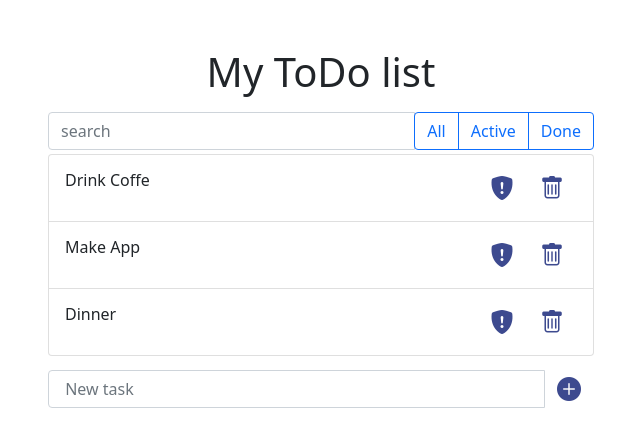
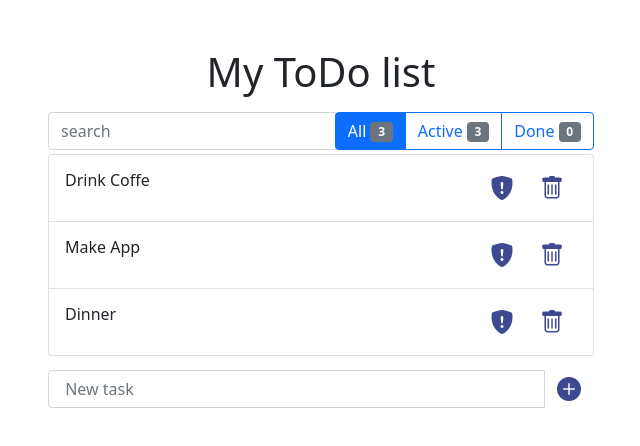
Before and after one commit to DimerDev/myReactApp, a React (Create React App) app: page / in a window 1280 px wide. Shown: the top 446 px of the page, without its empty margins (319-959 px from the left). Built offline with nearby package versions, Linux system fonts and the light colour scheme.

Commit message:
finish buttonGroupe, add badge and style

```diff
--- a/src/components/App/App.js
+++ b/src/components/App/App.js
@@ -73,7 +73,7 @@ const App = () => {
   };
   const {todoItems, filterItems, searchText} = todoData;
 
-  const buttonFilter = (buttonName) => {
+  const sortButton = (buttonName) => {
     updateState(undefined, buttonName, undefined);
   };
 
@@ -82,11 +82,11 @@ const App = () => {
     switch (filter) {
       case 'all':
         return items;
-      case 'active' :
+      case 'active':
         return items.filter((item) => !item.done);
-      case 'done' :
+      case 'done':
         return items.filter((item) => item.done);
-      default :
+      default:
         return items;
     };
   };
@@ -103,7 +103,8 @@ const App = () => {
           <div className="input-group mb-1">
             <SearchPanel />
             <ItemStatusButtons
-              onToggle={(buttonName) => buttonFilter(buttonName)} />
+              onToggle={(buttonName) => sortButton(buttonName)}
+              todos={todoData} />
           </div>
           <TodoList
             todos= {visibleItems}
--- a/src/components/ItemStatusButtons/ItemStatusButtons.js
+++ b/src/components/ItemStatusButtons/ItemStatusButtons.js
@@ -1,28 +1,49 @@
 
-const ItemStatusButtons = ({onToggle}) => {
+const ItemStatusButtons = ({onToggle, todos: {filterItems, todoItems}}) => {
 
    const buttons = [
-      {name: 'all', text: 'All', className: "btn btn-outline-primary"},
-      {name: 'active', text: 'Active', className: "btn btn-outline-primary"},
-      {name: 'done', text: 'Done', className: "btn btn-outline-primary"}
+      {name: 'all', text: 'All'},
+      {name: 'active', text: 'Active'},
+      {name: 'done', text: 'Done'}
    ];
 
+   const className = 'btn btn-outline-primary';
+   const activeItem = ' active';
+
+   const itemsCount = (buttonName) => {
+      const allItem =  todoItems.length;
+      const doneItem = todoItems.filter((item)=> item.done).length;
+      const activeItem = allItem - doneItem;
+      switch (buttonName) {
+         case 'all':
+            return allItem;
+         case 'active':
+            return activeItem;
+         case 'done':
+            return doneItem;
+         default:
+            return 0
+      }
+
+   };
 
    const handleClick = (event) => {
-      onToggle(event.target.name);
-   }
+      return onToggle(event.target.name)
+   };
 
-   const buttonGroup = buttons.map(item =>
+   const buttonGroup = buttons.map(item => {
+      return (
       <button
       type="button"
-      className={item.className}
+      className={(item.name === filterItems) ? className + activeItem : className }
       name={item.name}
       key={item.name}
       onClick={handleClick}
       >{item.text}
-         <span className="badge bg-secondary ms-1">{}</span>
+         <span className="badge bg-secondary ms-1">{itemsCount(item.name)}</span>
       </button>
-   );
+      );
+   });
 
    return (
 
```
